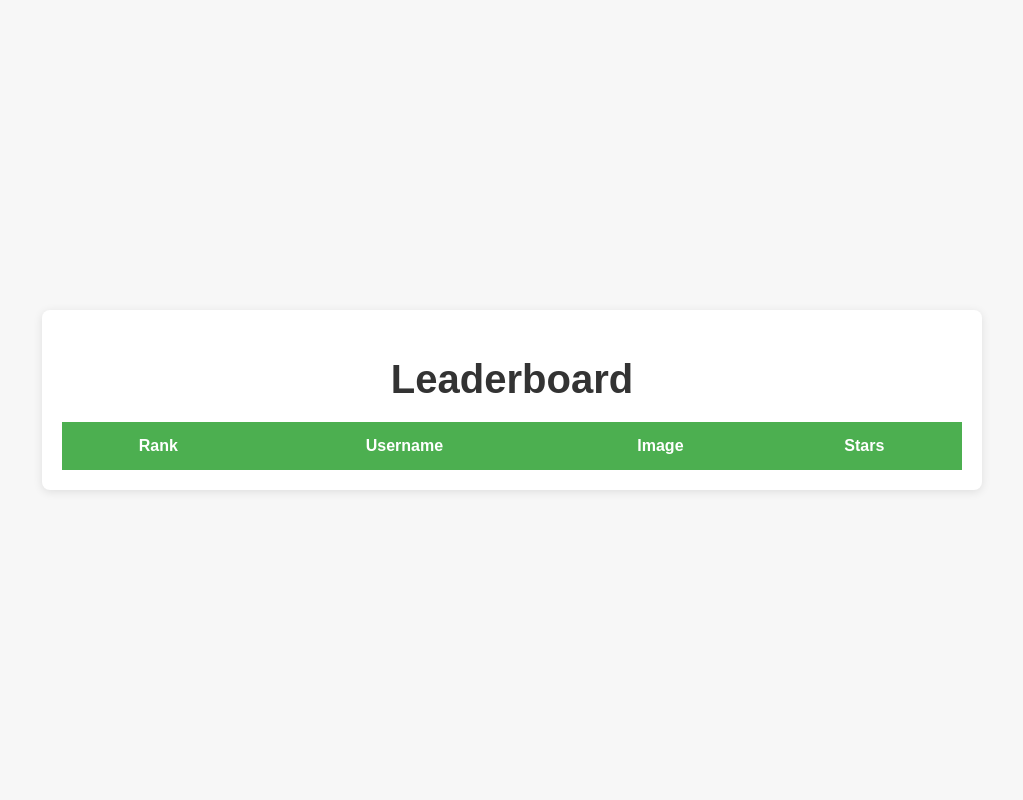
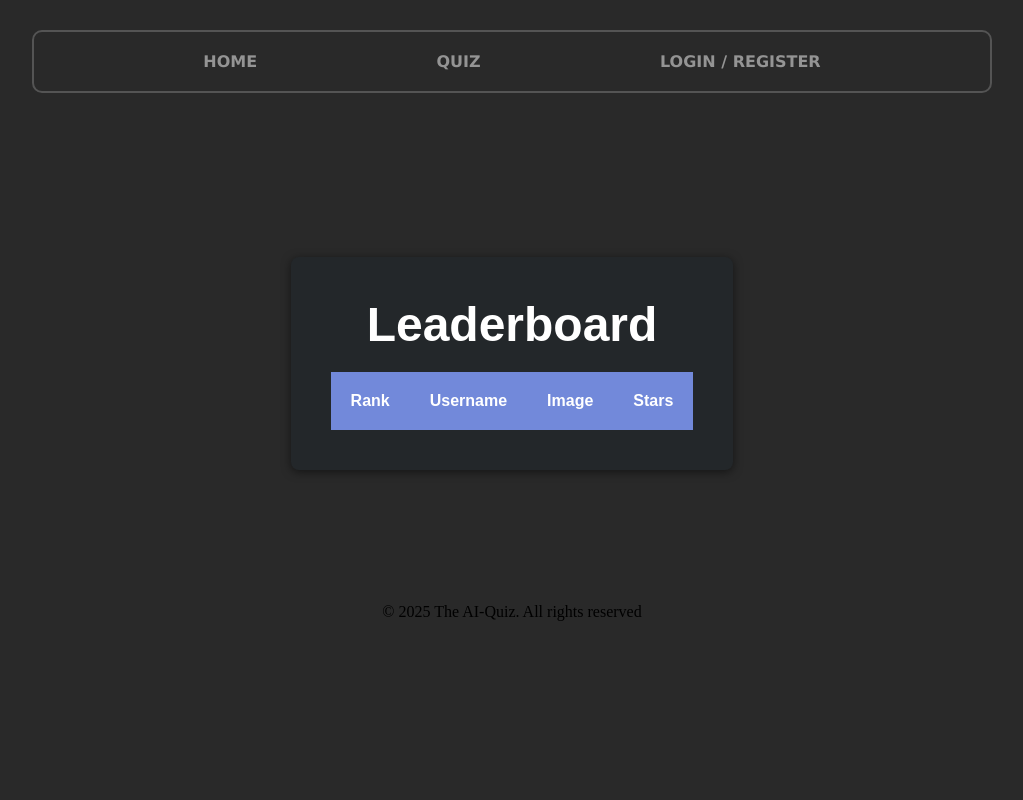
Before and after one commit to dci-fbw-p-24-e03/FinalProjectFOLK, a Django app: page /leaderboard/ in a window 1280 px wide. Shown: the whole page, without its empty margins (128-1151 px from the left). Run offline with Django 5.2, Linux system fonts and the light colour scheme; lists and menus that the app fills with data are empty.

Commit message:
leaderboard and shop modified

```diff
--- a/accounts/templates/leaderboard.html
+++ b/accounts/templates/leaderboard.html
@@ -1,88 +1,16 @@
+{% extends 'base.html' %}
+{% load static %}
+{% block content %}
 <!DOCTYPE html>
 <html lang="en">
 <head>
     <meta charset="UTF-8">
     <meta name="viewport" content="width=device-width, initial-scale=1.0">
+    <link rel="stylesheet" href="{% static 'css/leaderboard.css' %}" />
     <title>Leaderboard</title>
-    <style>
-        /* Grundlegendes Styling für die Seite */
-        body {
-            font-family: Arial, sans-serif;
-            background-color: #f7f7f7;
-            color: #333;
-            margin: 0;
-            padding: 0;
-            display: flex;
-            justify-content: center;
-            align-items: center;
-            height: 100vh;
-        }
 
-        /* Styling für das Container-Element */
-        .leaderboard-container {
-            background-color: #fff;
-            padding: 20px;
-            border-radius: 8px;
-            box-shadow: 0 2px 10px rgba(0, 0, 0, 0.1);
-            width: 80%;
-            max-width: 900px;
-        }
-
-        h1 {
-            text-align: center;
-            color: #333;
-            margin-bottom: 20px;
-            font-size: 2.5em;
-        }
-
-        /* Styling für die Tabelle */
-        table {
-            width: 100%;
-            border-collapse: collapse;
-        }
-
-        th, td {
-            padding: 15px;
-            text-align: center;
-        }
-
-        th {
-            background-color: #4CAF50;
-            color: white;
-        }
-
-        td {
-            background-color: #f9f9f9;
-            font-size: 1.1em;
-        }
-
-        /* Styling für die Tabellenzeilen */
-        tr:nth-child(even) {
-            background-color: #f2f2f2;
-        }
-
-        tr:hover {
-            background-color: #e2e2e2;
-        }
-
-        /* Styling für das User-Bild */
-        img {
-            border-radius: 50%;
-        }
-
-        /* Responsives Design: bei kleineren Bildschirmgrößen */
-        @media (max-width: 768px) {
-            table {
-                font-size: 0.9em;
-            }
-
-            th, td {
-                padding: 10px;
-            }
-        }
-    </style>
 </head>
-<body>
+<div class="leaderboard">
     <div class="leaderboard-container">
         <h1>Leaderboard</h1>
 
@@ -113,5 +41,6 @@
             </tbody>
         </table>
     </div>
-</body>
+</div>
 </html>
+{% endblock %}
--- /dev/null
+++ b/static/css/leaderboard.css
@@ -0,0 +1,64 @@
+.leaderboard {
+    font-family: Arial, sans-serif;
+    color: #ddd;
+    padding: 0;
+    display: flex;
+    justify-content: center;
+    align-items: center;
+    height: 60vh;
+    background-color: #292929;
+}
+
+.leaderboard-container {
+    background-color: #23272a;
+    padding: 40px;
+    border-radius: 8px;
+    box-shadow: 0 2px 10px rgba(0, 0, 0, 0.5);
+    width: 110%;
+    max-width: 1600px;
+    margin: 0 auto;
+}
+
+h1 {
+    text-align: center;
+    color: #fff;
+    margin-bottom: 20px;
+    font-size: 3em;
+}
+
+table {
+    border-collapse: collapse;
+}
+
+th, td {
+    padding: 20px;
+    text-align: center;
+}
+
+th {
+    background-color: #7289da;
+    color: #fff;
+}
+
+td {
+    background-color: #2c2f33;
+    font-size: 1.2em;
+    color: #ddd;
+}
+
+/* Styling für die Tabellenzeilen */
+tr:nth-child(even) td {
+    background-color: #2e3137;
+}
+
+tr:hover td {
+    background-color: #3a3f44;
+}
+
+
+img {
+    border-radius: 50%;
+    width: 70px;
+    height: 70px;
+    object-fit: cover;
+}
--- a/templates/base.html
+++ b/templates/base.html
@@ -13,7 +13,7 @@
         <a href="#"><span>HOME</span></a>
         <a href="#"><span>QUIZ</span></a>
         {% if request.user.is_authenticated %}
-        <a href="{% url 'profile' %}"><span>PROFILE</span></a>
+        <a href="{% url 'user_details' user.username %}"><span>PROFILE</span></a>
         <form method="post">
           {% csrf_token %}
           <button type="submit"><span>Logout</span></button>
```
Also changed, not shown: shop/templates/buy_confirmation.html (+9 -36 lines), shop/templates/shop.html (+12 -60 lines), static/css/buy_confirmation.css (added, +31 -0 lines), static/css/shop.css (added, +62 -0 lines), media/product_images/poker.webp (added), media/user_profile_images/profile_placeholder.jpeg (added), media/user_profile_images/profile_placeholder_oNXemB7.jpeg (added).
